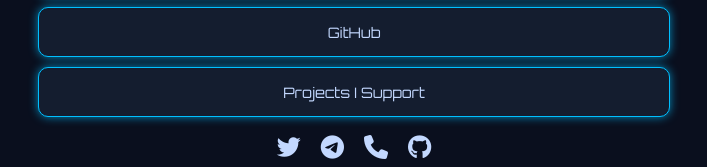
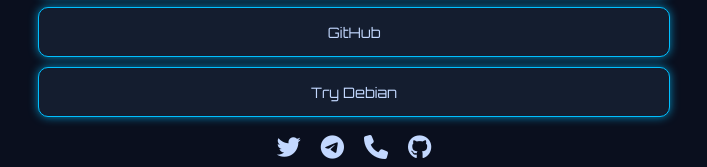
Before and after one commit to KillThePID/d3x, a plain HTML site: page index.html in a window 1280 px wide. Shown: the part 461-628 px from the top of the page, without its empty margins (286-993 px from the left). Drawn offline with Linux system fonts and the light colour scheme.

Commit message:
Update index.html

```diff
--- a/index.html
+++ b/index.html
@@ -128,7 +128,7 @@
     <a href="https://github.com/KillThePID" class="link">GitHub</a>
 
     <!-- Projects I Support Button -->
-    <a href="oss.html" class="link">Projects I Support</a>
+    <a href="https://www.debian.org/intro/why_debian" class="link">Try Debian</a>
 
     <!-- Social Icons -->
     <div class="social-icons">
```
